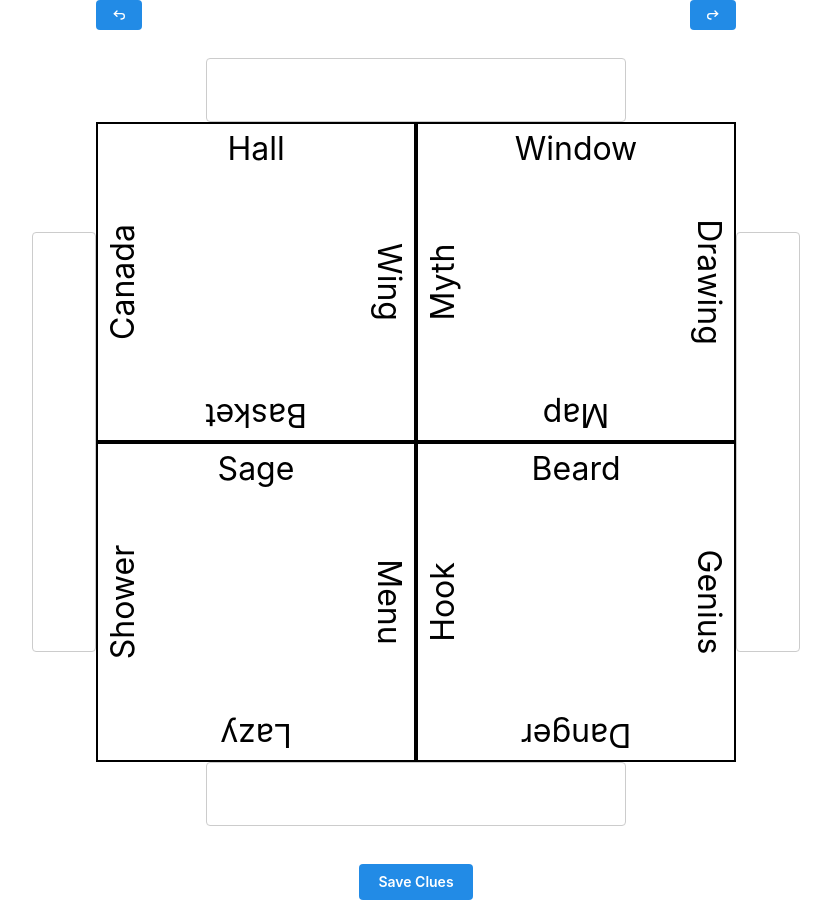
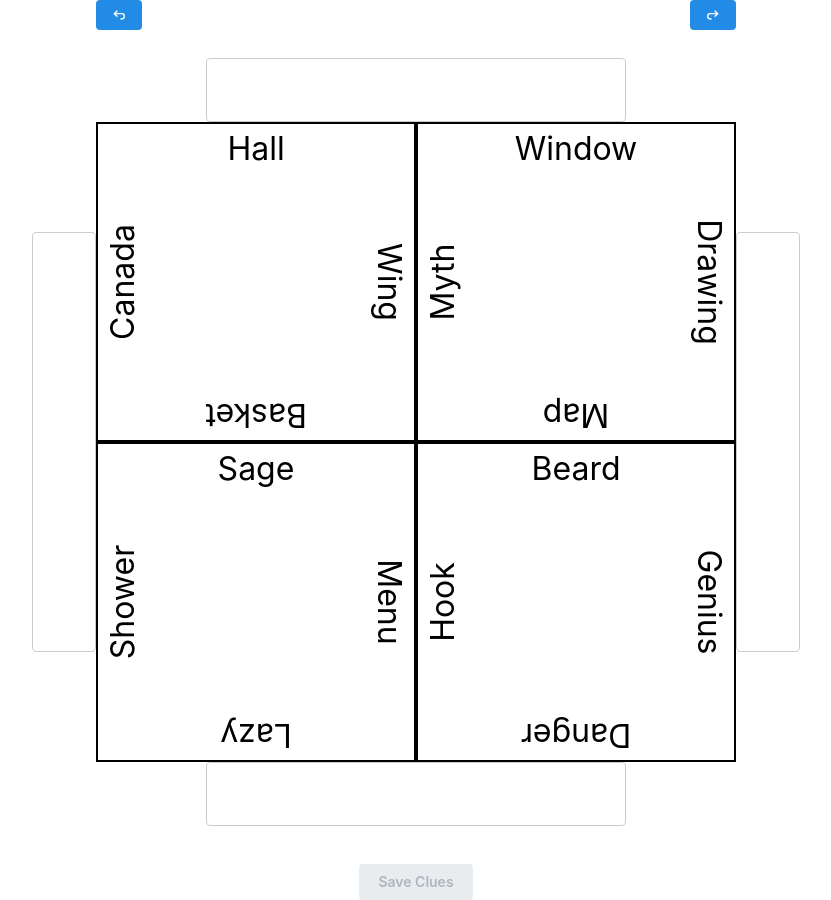
Before and after one commit to mdmayfield/four-word-thinking, a React (Vite) app: page / in a window 1280 px wide. Shown: the whole page, without its empty margins (224-1055 px from the left). Built offline with nearby package versions, Linux system fonts and the light colour scheme.

Commit message:
fix: disable Save Clues until clues exist

```diff
--- a/src/components/GameBoard.tsx
+++ b/src/components/GameBoard.tsx
@@ -98,6 +98,7 @@ const GameBoard: React.FC<GameBoardProps> = ({
       <ActionControls
         mode={mode}
         onWritingSubmit={writingSubmit}
+        writingSubmitEnabled={edges.every((e) => e.length > 0)}
         onGuessingSubmit={guessingSubmit}
         guessingSubmitEnabled={guessingSubmitEnabled}
         isWon={correctSlots.length === 4}
--- a/src/components/GameBoard/ActionControls.tsx
+++ b/src/components/GameBoard/ActionControls.tsx
@@ -5,6 +5,7 @@ import { Mode } from '../Board/types';
 interface ActionControlsProps {
   mode: Mode;
   onWritingSubmit: () => void;
+  writingSubmitEnabled: boolean;
   onGuessingSubmit: () => void;
   guessingSubmitEnabled: boolean;
   isWon: boolean;
@@ -16,6 +17,7 @@ interface ActionControlsProps {
 const ActionControls: React.FC<ActionControlsProps> = ({
   mode,
   onWritingSubmit,
+  writingSubmitEnabled,
   onGuessingSubmit,
   guessingSubmitEnabled,
   isWon,
@@ -25,7 +27,7 @@ const ActionControls: React.FC<ActionControlsProps> = ({
 }) => (
   <Stack gap="xs" align="center" style={{ width: '100%' }}>
     {mode === 'writing' ? (
-      <Button onClick={onWritingSubmit} size="sm" mt="xs">
+      <Button onClick={onWritingSubmit} size="sm" mt="xs" disabled={!writingSubmitEnabled}>
         Save Clues
       </Button>
     ) : isWon ? (
```
